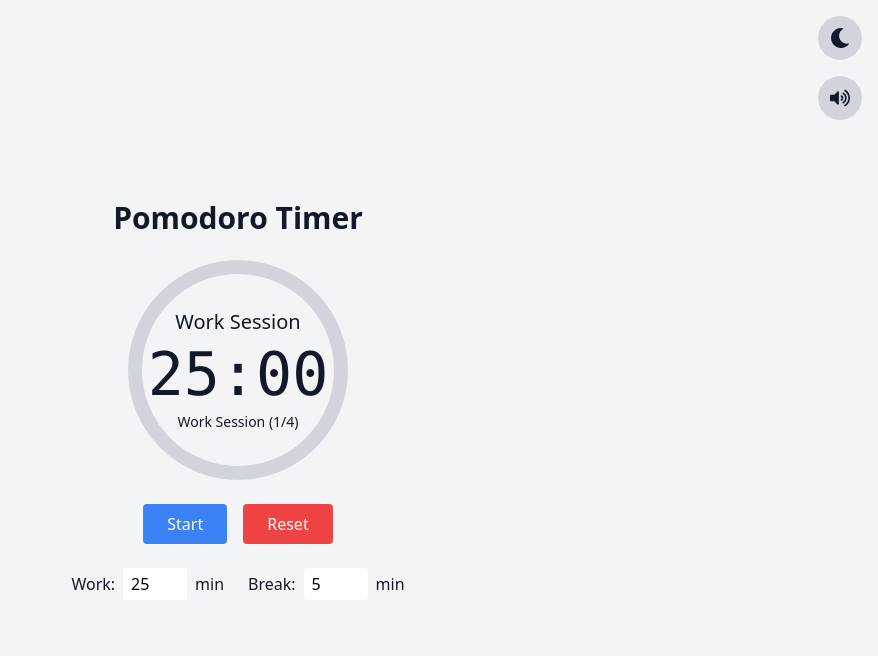
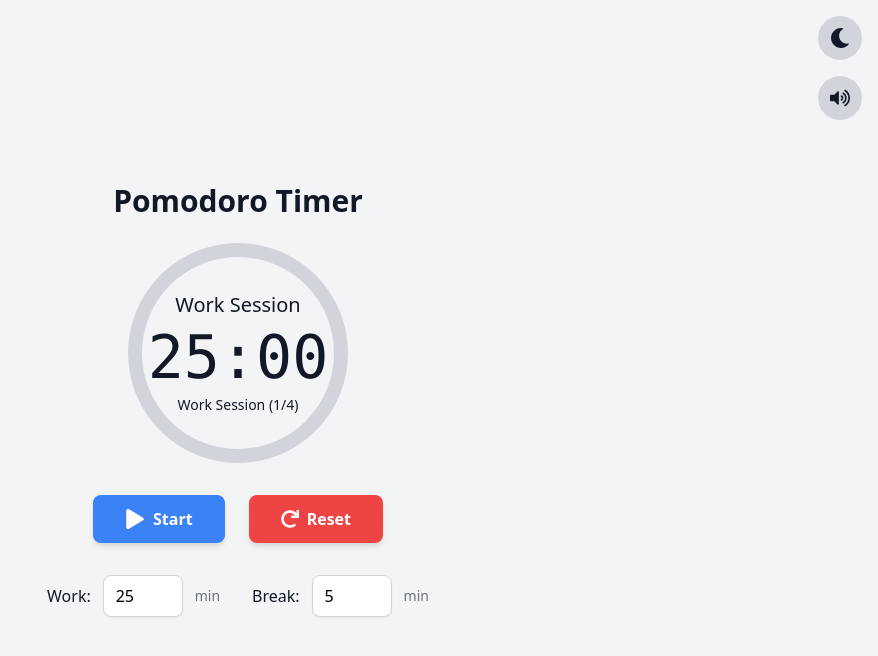
Before and after one commit to AnjaleeAmarakoon/pomodoro-timer, a React (Vite) app: page / in a window 1280 px wide. Shown: the top 656 px of the page, without its empty margins (402-1280 px from the left). Built offline with nearby package versions, Linux system fonts and the light colour scheme.

Commit message:
Polished UI/UX

```diff
--- a/src/components/Controls.jsx
+++ b/src/components/Controls.jsx
@@ -1,17 +1,38 @@
+import { FaPlay, FaPause, FaRedo } from "react-icons/fa";
 export default function Controls({ isRunning, toggleTimer, resetTimer }) {
   return (
-    <div className="flex gap-4 mt-6 justify-center">
+    <div className="flex gap-6 mt-8 justify-center">
       <button
         onClick={toggleTimer}
-        className="px-6 py-2 bg-blue-500 hover:bg-blue-600 rounded text-white font-medium"
+        aria-label={isRunning ? "Pause timer" : "Start timer"}
+        title={isRunning ? "Pause (Space)" : "Start (Space)"}
+        className="group relative flex items-center gap-2 px-8 py-3 bg-blue-500 hover:bg-blue-600 focus-visible:outline-2 focus-visible:outline-blue-400 rounded-lg text-white font-semibold shadow-md transition-all duration-150 transform hover:scale-105 focus-visible:scale-105 active:scale-95 focus-visible:ring-2 focus-visible:ring-blue-300 overflow-hidden"
+        tabIndex={0}
       >
-        {isRunning ? "Pause" : "Start"}
+        <span className="transition-transform duration-200 group-active:scale-90">
+          {isRunning ? <FaPause size={20} /> : <FaPlay size={20} />}
+        </span>
+        <span className="hidden sm:inline">{isRunning ? "Pause" : "Start"}</span>
+        {/* Tooltip */}
+        <span className="absolute -top-8 left-1/2 -translate-x-1/2 bg-gray-800 text-white text-xs rounded px-2 py-1 opacity-0 group-hover:opacity-100 pointer-events-none transition-opacity duration-200 z-10 whitespace-nowrap">
+          {isRunning ? "Pause (Space)" : "Start (Space)"}
+        </span>
       </button>
       <button
         onClick={resetTimer}
-        className="px-6 py-2 bg-red-500 hover:bg-red-600 rounded text-white font-medium"
+        aria-label="Reset timer"
+        title="Reset (R)"
+        className="group relative flex items-center gap-2 px-8 py-3 bg-red-500 hover:bg-red-600 focus-visible:outline-2 focus-visible:outline-red-400 rounded-lg text-white font-semibold shadow-md transition-all duration-150 transform hover:scale-105 focus-visible:scale-105 active:scale-95 focus-visible:ring-2 focus-visible:ring-red-300 overflow-hidden"
+        tabIndex={0}
       >
-        Reset
+        <span className="transition-transform duration-200 group-active:scale-90">
+          <FaRedo size={18} />
+        </span>
+        <span className="hidden sm:inline">Reset</span>
+        {/* Tooltip */}
+        <span className="absolute -top-8 left-1/2 -translate-x-1/2 bg-gray-800 text-white text-xs rounded px-2 py-1 opacity-0 group-hover:opacity-100 pointer-events-none transition-opacity duration-200 z-10 whitespace-nowrap">
+          Reset (R)
+        </span>
       </button>
     </div>
   );
--- a/src/components/Settings.jsx
+++ b/src/components/Settings.jsx
@@ -5,28 +5,32 @@ export default function Settings({
   setBreakMinutes,
 }) {
   return (
-    <div className="flex gap-6 justify-center mt-6">
-      <div className="flex items-center gap-2">
-        <label>Work:</label>
+    <div className="flex gap-8 justify-center mt-8">
+      <div className="flex items-center gap-3">
+        <label htmlFor="work-minutes" className="font-medium">Work:</label>
         <input
+          id="work-minutes"
           type="number"
           min="1"
           value={workMinutes}
           onChange={(e) => setWorkMinutes(Number(e.target.value))}
-          className="w-16 px-2 py-1 text-black rounded"
-        />{" "}
-        min
+          className="w-20 px-3 py-2 text-black rounded-lg border border-gray-300 focus-visible:outline-2 focus-visible:outline-blue-400 focus-visible:ring-2 focus-visible:ring-blue-300 transition-all duration-150 shadow-sm"
+          aria-label="Work minutes"
+        />
+        <span className="text-sm text-gray-500">min</span>
       </div>
-      <div className="flex items-center gap-2">
-        <label>Break:</label>
+      <div className="flex items-center gap-3">
+        <label htmlFor="break-minutes" className="font-medium">Break:</label>
         <input
+          id="break-minutes"
           type="number"
           min="1"
           value={breakMinutes}
           onChange={(e) => setBreakMinutes(Number(e.target.value))}
-          className="w-16 px-2 py-1 text-black rounded"
-        />{" "}
-        min
+          className="w-20 px-3 py-2 text-black rounded-lg border border-gray-300 focus-visible:outline-2 focus-visible:outline-blue-400 focus-visible:ring-2 focus-visible:ring-blue-300 transition-all duration-150 shadow-sm"
+          aria-label="Break minutes"
+        />
+        <span className="text-sm text-gray-500">min</span>
       </div>
     </div>
   );
```
